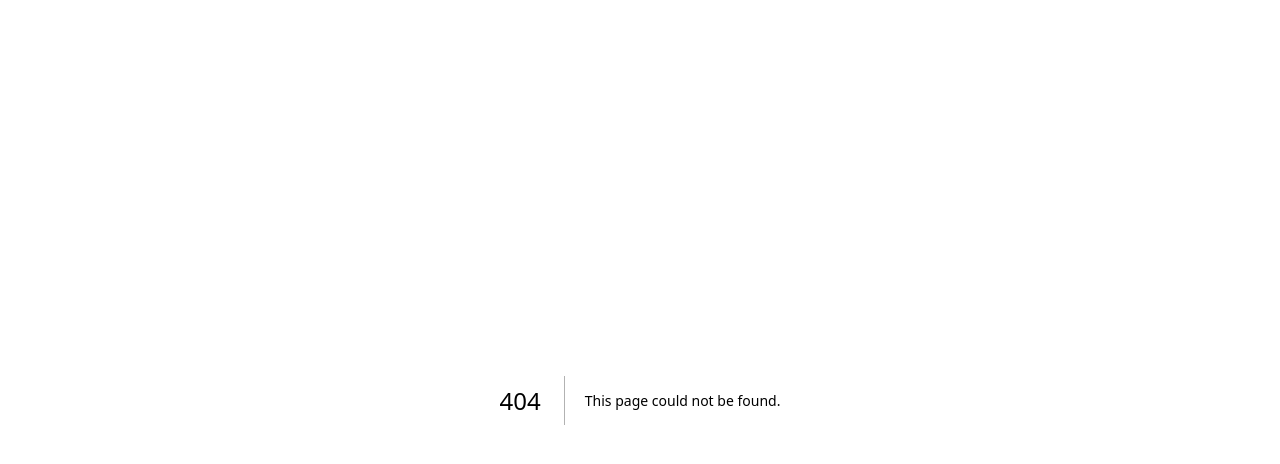
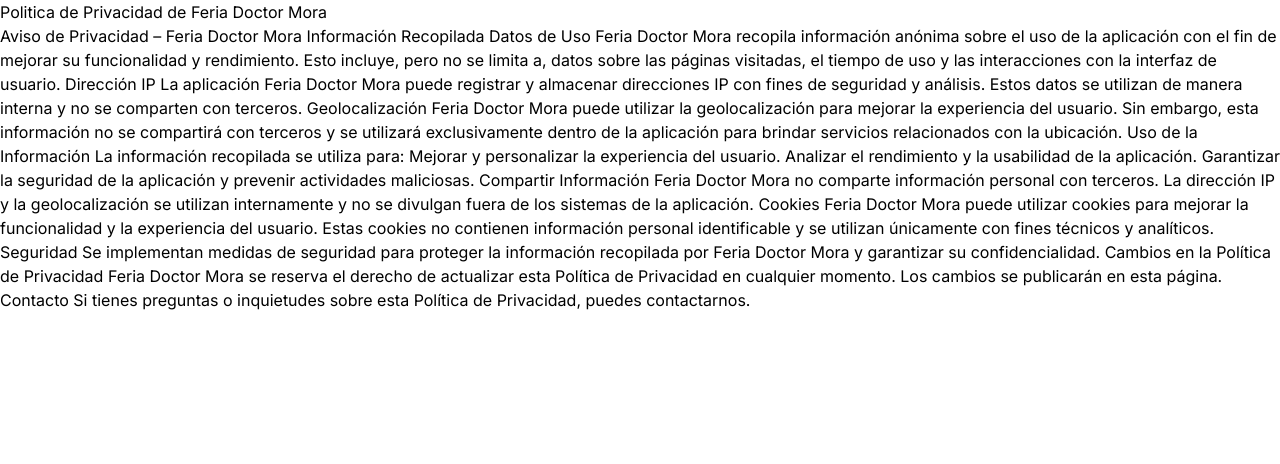
Before and after one commit to cesarpgasuz/feria-doctor-mora, a Next.js app: page /privacidad in a window 1280 px wide. Before the commit this address had no page. Shown: the top 464 px of the page. Built offline with nearby package versions, Linux system fonts and the light colour scheme.

Commit message:
pagina de privacidad

```diff
--- /dev/null
+++ b/app/privacidad/page.jsx
@@ -0,0 +1,49 @@
+
+
+const PrivacidadPage = () => {
+  return (
+    <div>
+        <h1>Politica de Privacidad de Feria Doctor Mora</h1>
+        <p>
+            Aviso de Privacidad – Feria Doctor Mora
+
+Información Recopilada
+
+Datos de Uso
+Feria Doctor Mora recopila información anónima sobre el uso de la aplicación con el fin de mejorar su funcionalidad y rendimiento. Esto incluye, pero no se limita a, datos sobre las páginas visitadas, el tiempo de uso y las interacciones con la interfaz de usuario.
+
+Dirección IP
+La aplicación Feria Doctor Mora puede registrar y almacenar direcciones IP con fines de seguridad y análisis. Estos datos se utilizan de manera interna y no se comparten con terceros.
+
+Geolocalización
+Feria Doctor Mora puede utilizar la geolocalización para mejorar la experiencia del usuario. Sin embargo, esta información no se compartirá con terceros y se utilizará exclusivamente dentro de la aplicación para brindar servicios relacionados con la ubicación.
+
+Uso de la Información
+La información recopilada se utiliza para:
+
+Mejorar y personalizar la experiencia del usuario.
+
+Analizar el rendimiento y la usabilidad de la aplicación.
+
+Garantizar la seguridad de la aplicación y prevenir actividades maliciosas.
+
+Compartir Información
+Feria Doctor Mora no comparte información personal con terceros. La dirección IP y la geolocalización se utilizan internamente y no se divulgan fuera de los sistemas de la aplicación.
+
+Cookies
+Feria Doctor Mora puede utilizar cookies para mejorar la funcionalidad y la experiencia del usuario. Estas cookies no contienen información personal identificable y se utilizan únicamente con fines técnicos y analíticos.
+
+Seguridad
+Se implementan medidas de seguridad para proteger la información recopilada por Feria Doctor Mora y garantizar su confidencialidad.
+
+Cambios en la Política de Privacidad
+Feria Doctor Mora se reserva el derecho de actualizar esta Política de Privacidad en cualquier momento. Los cambios se publicarán en esta página.
+
+Contacto
+Si tienes preguntas o inquietudes sobre esta Política de Privacidad, puedes contactarnos.
+        </p>
+    </div>
+  )
+}
+
+export default PrivacidadPage
```
Also changed, not shown: public/.well-known/assetlinks.json (added).
